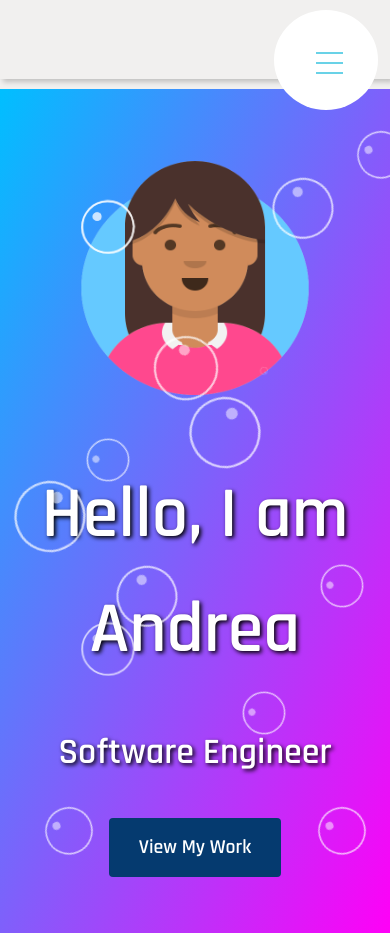
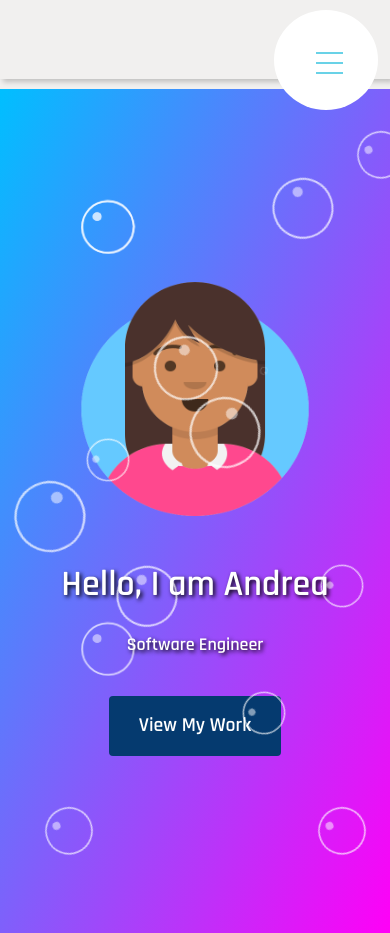
Before and after one commit to andrealb88/portfolio-Andy, a React (Create React App) app: page /#/ in a window 390 px wide. Shown: the top 933 px of the page. Built offline with nearby package versions, Linux system fonts and the light colour scheme.

Commit message:
commit home

```diff
--- a/src/App.css
+++ b/src/App.css
@@ -1,7 +1,7 @@
 @import url("https://fonts.googleapis.com/css2?family=Rajdhani:wght@600&display=swap");
 
 html {
-  width: fit-content;
+  width: 100%;
 }
 
 body {
@@ -293,6 +293,19 @@ div .dot {
     overflow-x: hidden;
     width: 100%;
   }
+  .intro h1 {
+    font-size: 2rem;
+    font-weight: bold;
+    color: #fff;
+    text-shadow: 2px 2px 4px #000;
+    margin-bottom: 1rem;
+  }
+  .intro p {
+    font-size: 1rem;
+    color: #fff;
+    text-shadow: 2px 2px 4px #000;
+    margin-bottom: 2rem;
+  }
 
   label .menu {
     position: absolute;
```
